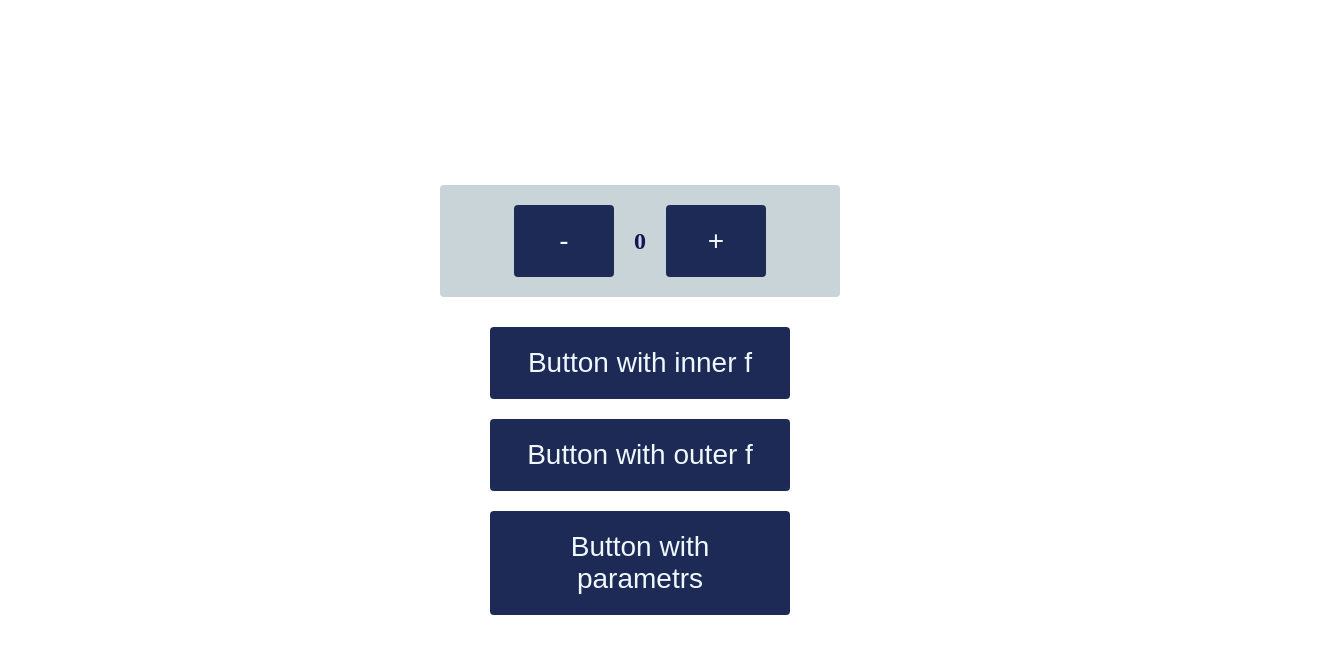
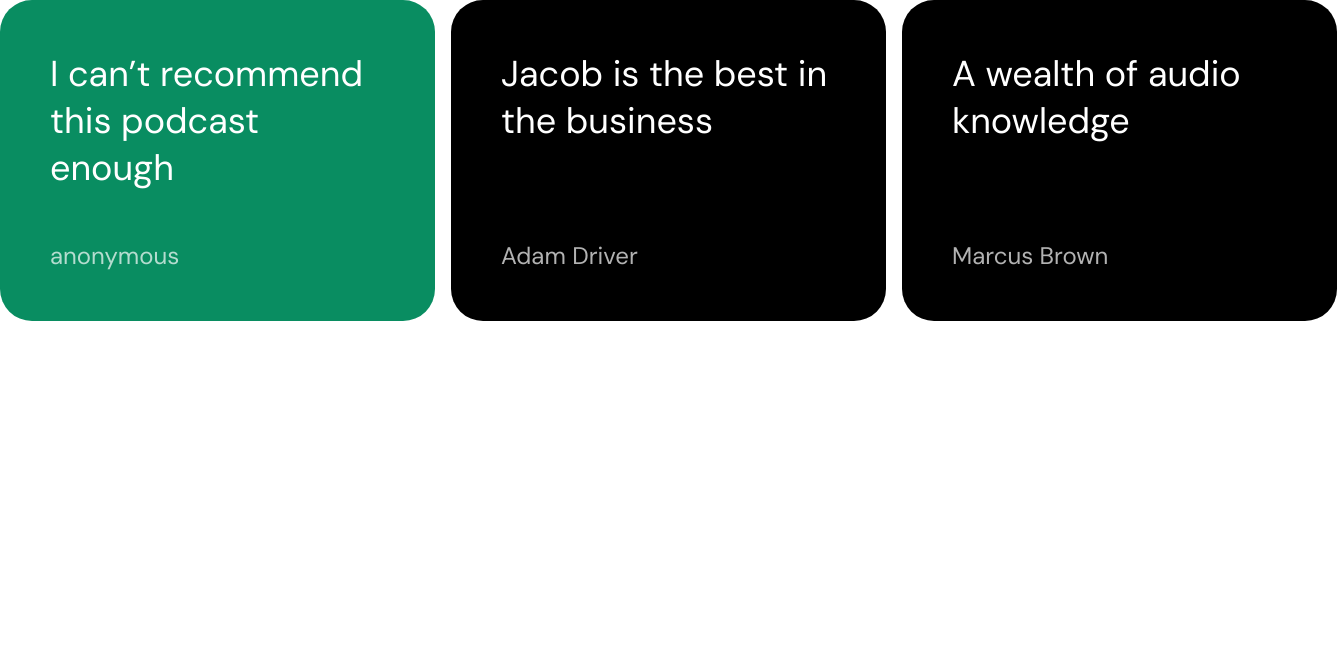
Before and after one commit to Alexander-Anischenko/42.2-react, a React (Create React App) app: page / in a window 1280 px wide. Shown: the top 654 px of the page, 1337 px wide, since content can reach past the window. Built offline with nearby package versions, Linux system fonts and the light colour scheme.

Commit message:
Consultation02 CommentCard (ternary operator)

```diff
--- a/src/App.jsx
+++ b/src/App.jsx
@@ -3,12 +3,13 @@ import "./App.css";
 //lesson imports
 //import Lesson02 from "./lessons/Lesson_02/Lesson_02";
 //import Lesson03 from "./lessons/Lesson03/Lesson03";
-import Lesson04 from "./lessons/Lesson04/Lesson04";
+//import Lesson04 from "./lessons/Lesson04/Lesson04";
 
 //homework imports
 //import HomeWork02 from "./homeworks/HomeWork_02/HomeWork_02";
 
 //consultation imports
+import Consultation02 from "./consultations/Consultation02/Consultation02";
 
 function App() {
     return (
@@ -16,7 +17,8 @@ function App() {
             {/* {<Lesson02 />} */}
             {/* <HomeWork02 /> */}
             {/* <Lesson03/> */}
-            <Lesson04/>
+            {/* <Lesson04/> */}
+            <Consultation02/>
         </div>
     );
 }
--- /dev/null
+++ b/src/components/CommentCard/CommentCard.jsx
@@ -0,0 +1,18 @@
+import "./styles.css";
+
+function CommentCard({ text, author = "anonymous" }) {
+    //const isAnonymous = author === 'anonymous'? 'comment-card-wrapper_bg': '';
+    const commentCard =
+        author === "anonymous"
+            ? "comment-card-wrapper_bg"
+            : "comment-card-wrapper";
+    return (
+        /* <div className={`comment-card-wrapper ${isAnonymous}`}> */
+        <div className={commentCard}>
+            <p className="comment-card-text">{text}</p>
+            <p className="comment-card-autor">{author}</p>
+        </div>
+    );
+}
+
+export default CommentCard;
--- /dev/null
+++ b/src/components/CommentCard/styles.css
@@ -0,0 +1,35 @@
+@import url(https://fonts.googleapis.com/css?family=DM+Sans:100,200,300,regular,500,600,700,800,900,100italic,200italic,300italic,italic,500italic,600italic,700italic,800italic,900italic);
+
+.comment-card-wrapper {
+    display: flex;
+    flex-direction: column;
+    justify-content: space-between;
+    padding: 50px;
+    width: 435px;
+    height: 321px;
+    border-radius: 32px;
+    background-color: #000000;
+    font-family: "DM Sans", "Helvetica Neue", Helvetica, sans-serif;
+}
+
+.comment-card-wrapper_bg {
+    display: flex;
+    flex-direction: column;
+    justify-content: space-between;
+    padding: 50px;
+    width: 435px;
+    height: 321px;
+    border-radius: 32px;
+    background-color: rgb(9, 141, 97);
+    font-family: "DM Sans", "Helvetica Neue", Helvetica, sans-serif;
+}
+
+.comment-card-text {
+    font-size: 36px;
+    color: #ffffff;
+}
+
+.comment-card-autor {
+    font-size: 24px;
+    color: #ffffffb2;
+}
--- /dev/null
+++ b/src/consultations/Consultation02/Consultation02.jsx
@@ -0,0 +1,33 @@
+import "./styles.css";
+import CommentCard from "../../components/CommentCard/CommentCard";
+
+function Consultation02() {
+    const commentCardInfo = [
+        {
+            text: "I can’t recommend this podcast enough",
+            author: "Betty Lacey",
+        },
+        { text: "Jacob is the best in the business", author: "Adam Driver" },
+        { text: "A wealth of audio knowledge", author: "Marcus Brown" },
+    ];
+    return (
+        <div className="consultation02-wrapper">
+            <CommentCard
+                text={commentCardInfo[0].text}
+                //author={commentCardInfo[0].author}
+            />
+
+            <CommentCard
+                text={commentCardInfo[1].text}
+                author={commentCardInfo[1].author}
+            />
+
+            <CommentCard
+                text={commentCardInfo[2].text}
+                author={commentCardInfo[2].author}
+            />
+        </div>
+    );
+}
+
+export default Consultation02;
--- /dev/null
+++ b/src/consultations/Consultation02/styles.css
@@ -0,0 +1,5 @@
+.consultation02-wrapper {
+    display: flex;
+    gap: 16px;
+    background-color: #ffffff;
+}
```
